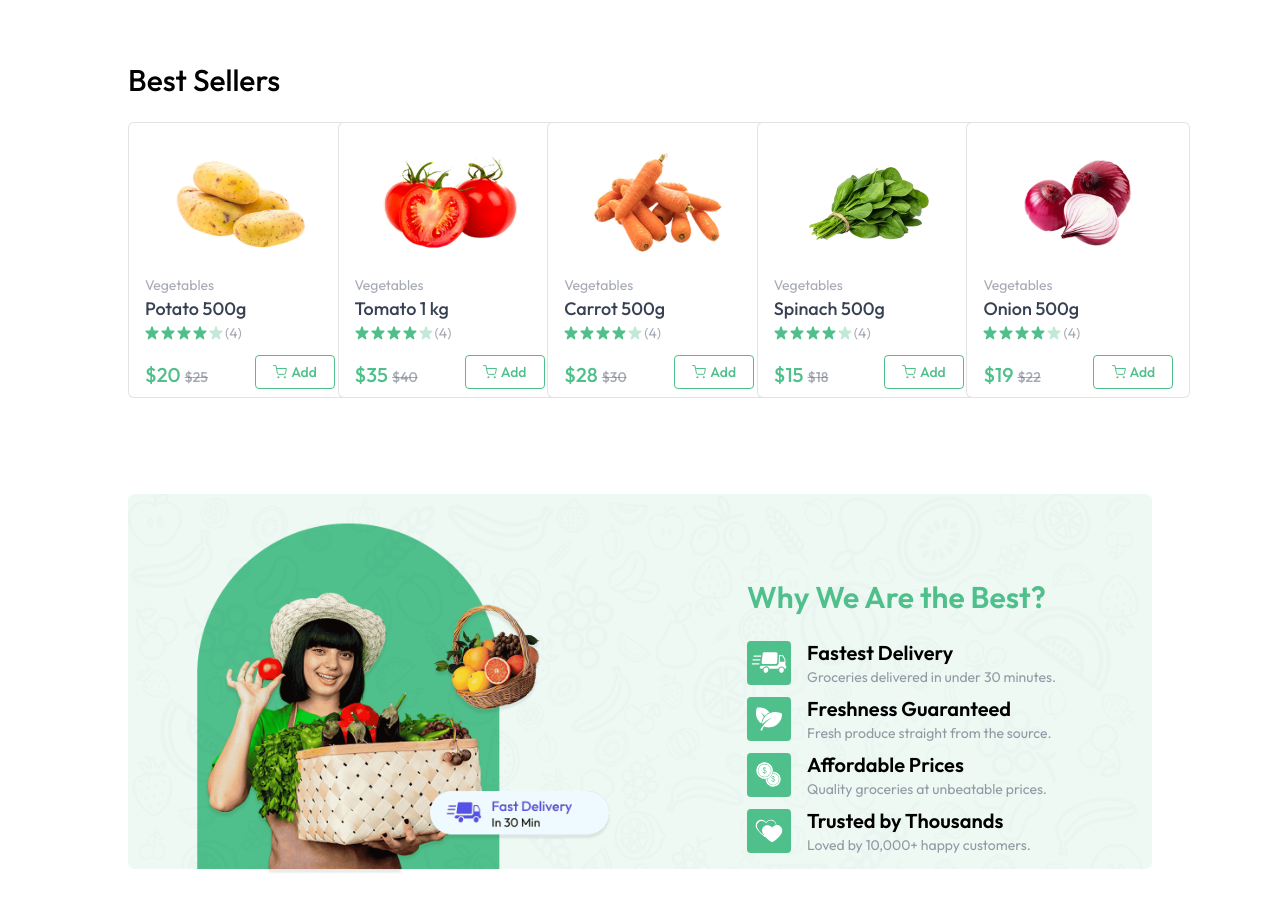
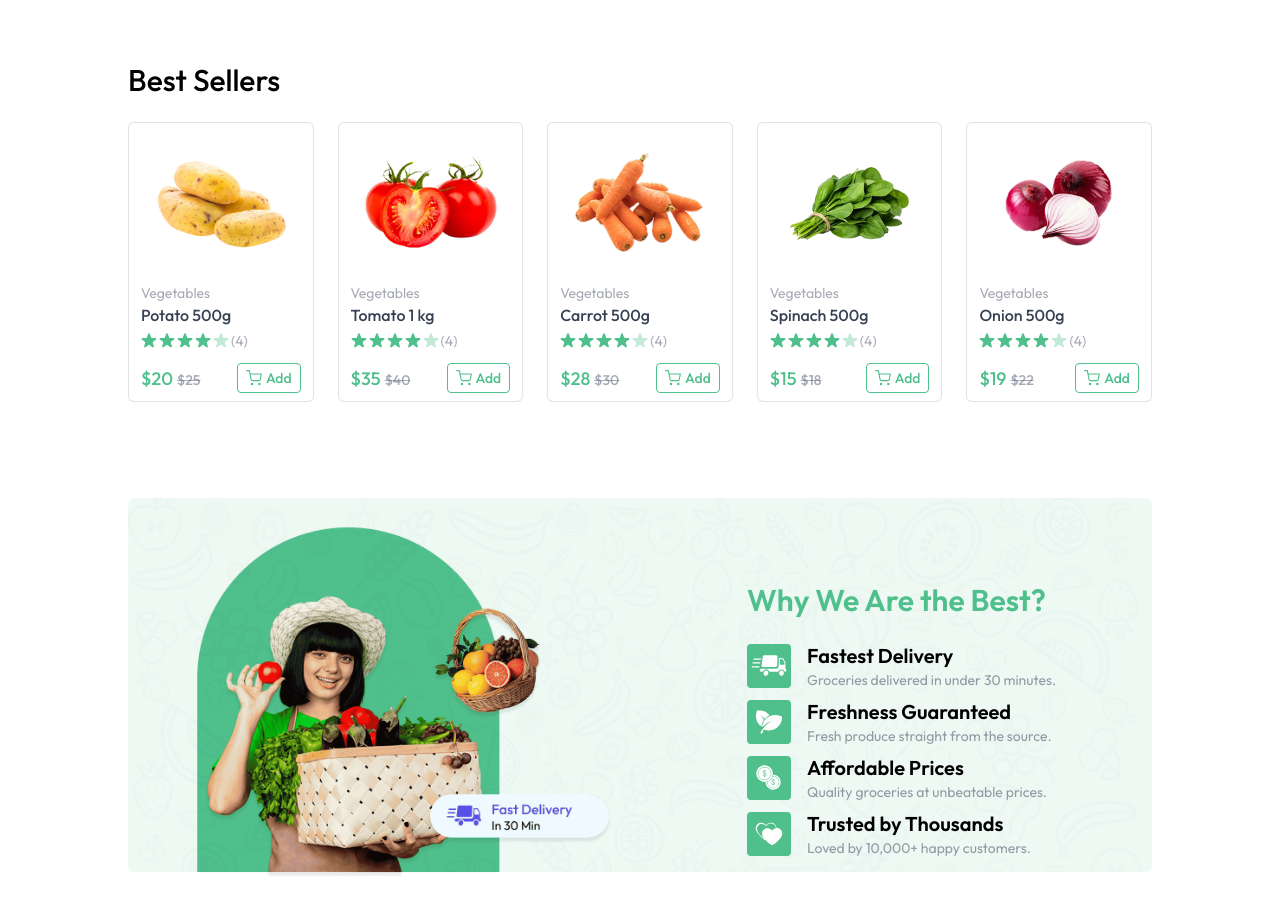
Before and after one commit to DipakSingh0111/Green_Cart_Groceries, a React (Vite) app: page / in a window 1280 px wide. Shown: the part 846-1760 px from the top of the page. Built offline with nearby package versions, Linux system fonts and the light colour scheme.

Commit message:
Best Seller Design done

```diff
--- a/src/components/BestSeller.jsx
+++ b/src/components/BestSeller.jsx
@@ -4,7 +4,6 @@ import { AppContext } from '../context/AppContext'
 
 const BestSeller = () => {
     const { products } = useContext(AppContext);
-    console.log("====", products)
     return (
         <div className='mt-16'>
             <p className='text-2xl md:text-3xl font-medium'>Best Sellers</p>
--- a/src/components/ProductCard.jsx
+++ b/src/components/ProductCard.jsx
@@ -1,48 +1,43 @@
-import { useContext, useState } from "react";
+import { useContext } from "react";
 import { assets } from "../assets/assets";
 import { AppContext } from "../context/AppContext";
 
-
 const ProductCard = ({ product }) => {
-    console.log("====", product)
-    const [count, setCount] = useState(0);
-    const { currency, addToCart, removeFromCart, cartItems, navigate } = useContext(AppContext);
+    const { currency, addToCart, removeFromCart, cartItems } = useContext(AppContext);
 
     return product && (
-        <div className="border border-gray-500/20 rounded-md md:px-4 px-3 py-2 bg-white min-w-56 max-w-56 w-full">
+        <div className="border border-gray-500/20 rounded-md px-3 py-2 bg-white w-full max-w-[220px] sm:max-w-full">
             <div className="group cursor-pointer flex items-center justify-center px-2">
-                <img className="group-hover:scale-105 transition max-w-26 md:max-w-36" src={product.image[0]} alt={product.name} />
+                <img className="group-hover:scale-105 transition max-h-36 object-contain" src={product.image[0]} alt={product.name} />
             </div>
-            <div className="text-gray-500/60 text-sm">
+            <div className="text-gray-500/60 text-sm mt-2">
                 <p>{product.category}</p>
-                <p className="text-gray-700 font-medium text-lg truncate w-full">{product.name}</p>
-                <div className="flex items-center gap-0.5">
+                <p className="text-gray-700 font-medium text-base truncate">{product.name}</p>
+                <div className="flex items-center gap-0.5 mt-1">
                     {Array(5).fill('').map((_, i) => (
-
-                        <img key={i} className="md:w-3.5 w-3 " src={i < 4 ? assets.star_icon : assets.star_dull_icon} alt="" />
-                    )
-                    )}
-                    <p>(4)</p>
+                        <img key={i} className="w-3 sm:w-4" src={i < 4 ? assets.star_icon : assets.star_dull_icon} alt="star" />
+                    ))}
+                    <p className="text-xs sm:text-sm">(4)</p>
                 </div>
-                <div className="flex items-end justify-between mt-3">
-                    <p className="md:text-xl text-base font-medium text-primary">
-                        {currency}${product.offerPrice}{" "} <span className="text-gray-500/60 md:text-sm text-xs line-through">${product.price}</span>
+                <div className="flex items-end justify-between mt-3 flex-wrap gap-2">
+                    <p className="text-base sm:text-lg font-medium text-primary">
+                        {currency}${product.offerPrice}
+                        <span className="text-gray-500/60 text-xs sm:text-sm line-through ml-1">${product.price}</span>
                     </p>
-                    <div onClick={(e) => { e.stopPropagation() }} className="text-primary">
+                    <div onClick={(e) => e.stopPropagation()} className="text-primary">
                         {!cartItems[product._id] ? (
-                            <button className="flex items-center justify-center gap-1 bg-primary-100 border border-primary-300 md:w-[80px] w-[64px] h-[34px] rounded text-primary-600 font-medium cursor-pointer" onClick={() => addToCart(product._id)} >
-                                <img src={assets.cart_icon} alt="cart_icon" />
+                            <button
+                                className="flex items-center justify-center gap-1 bg-primary-100 border border-primary-300 text-xs sm:text-sm px-2 py-1 rounded text-primary-600 font-medium"
+                                onClick={() => addToCart(product._id)}
+                            >
+                                <img src={assets.cart_icon} alt="cart_icon" className="w-4 h-4" />
                                 Add
                             </button>
                         ) : (
-                            <div className="flex items-center justify-center gap-2 md:w-20 w-16 h-[34px] bg-primary/25 rounded select-none">
-                                <button onClick={() => { removeFromCart(product._id) }} className="cursor-pointer text-md px-2 h-full" >
-                                    -
-                                </button>
+                            <div className="flex items-center gap-1 bg-primary/20 px-2 py-1 rounded text-sm">
+                                <button onClick={() => removeFromCart(product._id)} className="px-1 text-lg">-</button>
                                 <span className="w-5 text-center">{cartItems[product._id]}</span>
-                                <button onClick={() => { addToCart(product._id) }} className="cursor-pointer text-md px-2 h-full" >
-                                    +
-                                </button>
+                                <button onClick={() => addToCart(product._id)} className="px-1 text-lg">+</button>
                             </div>
                         )}
                     </div>
@@ -52,4 +47,4 @@ const ProductCard = ({ product }) => {
     );
 };
 
-export default ProductCard
+export default ProductCard;
```
